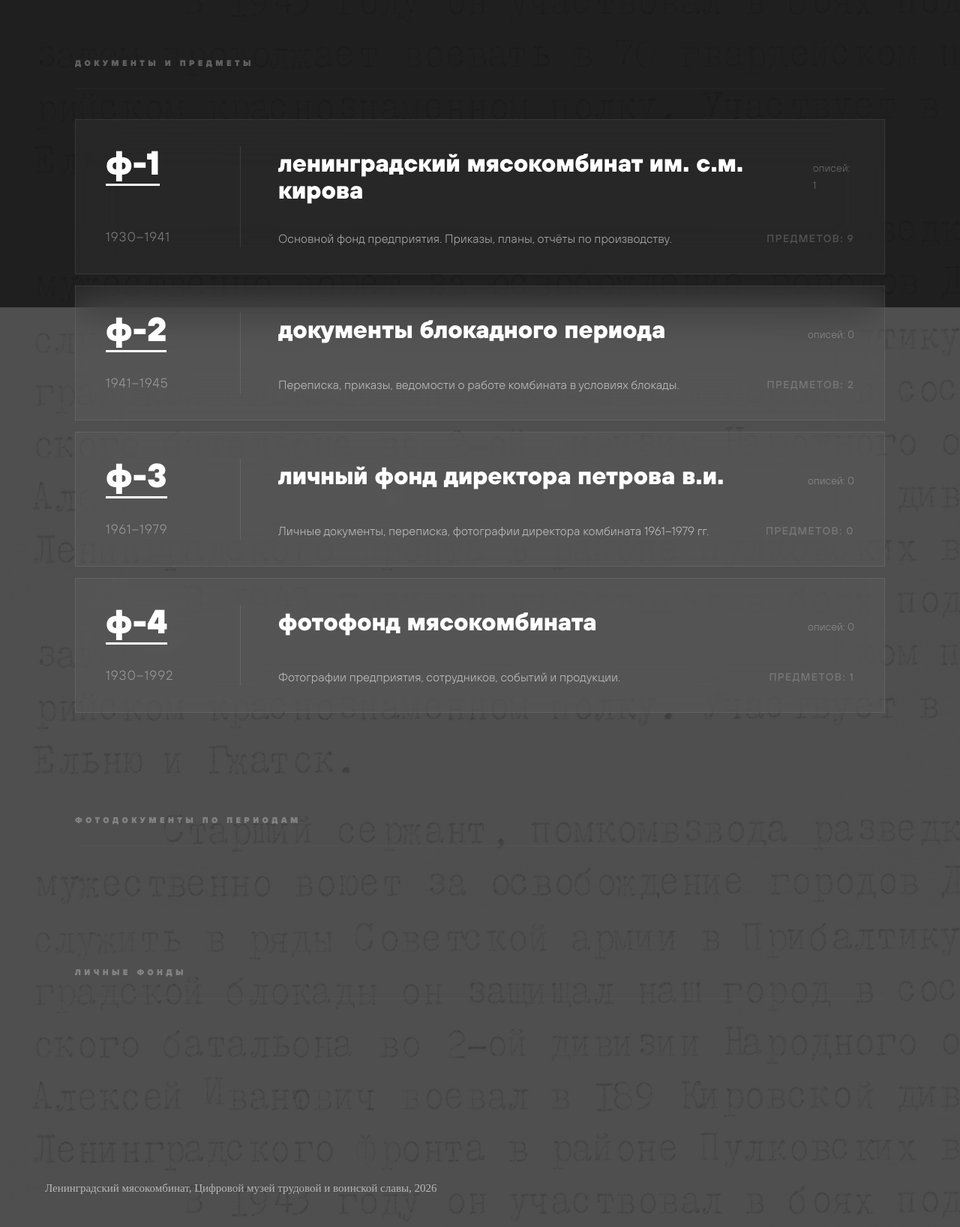
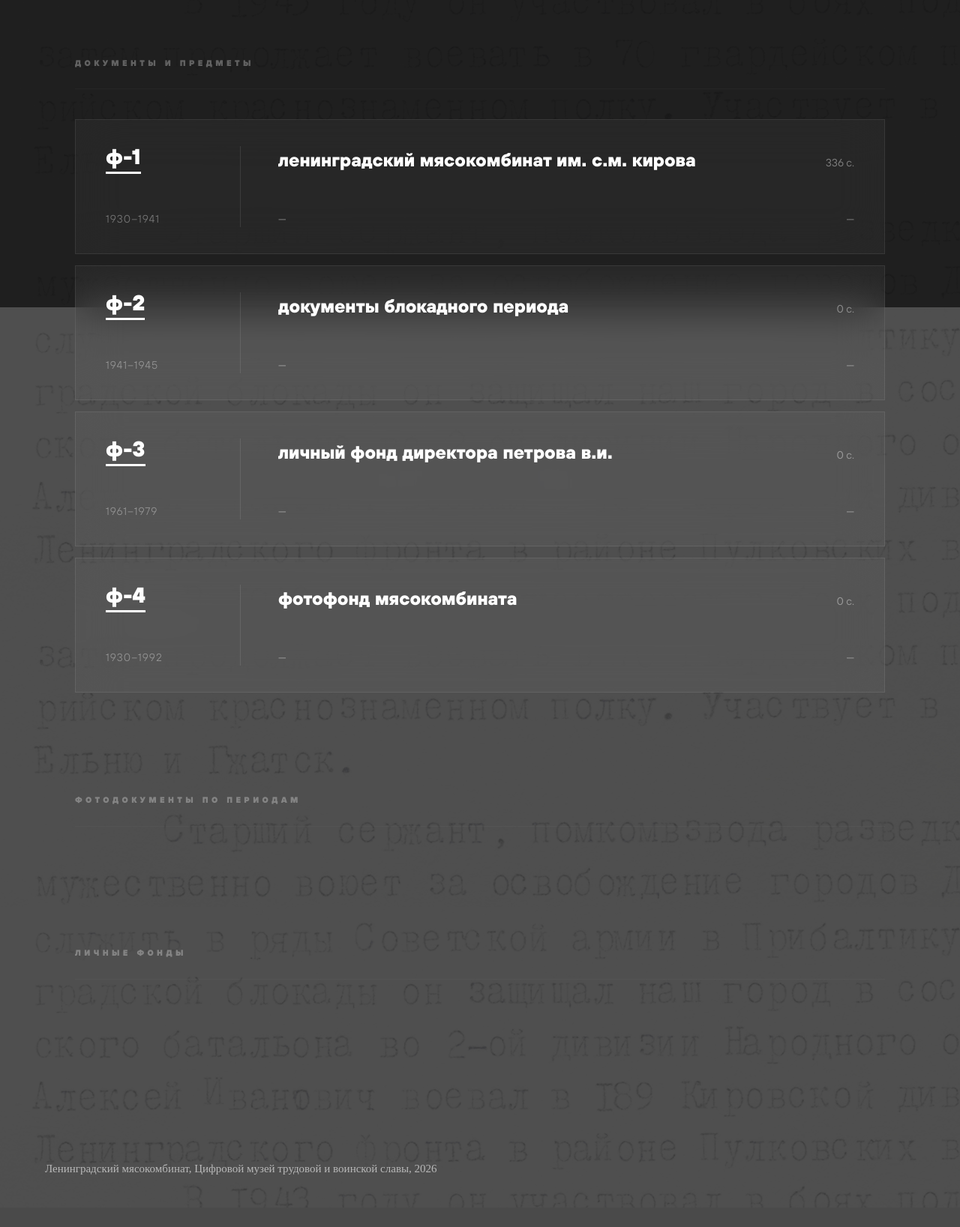
Before and after one commit to Ad1CS/Museum-website-white, a Django app: page /fond/funds/ in a window 1280 px wide. Shown: the part 390-2027 px from the top of the page at 75% size. After the commit the page ends 1993 px from the top, so only its background shows below. Run offline with Django 5.2, Linux system fonts and the light colour scheme; data comes from the database, SQL or seed files in the repository.

Commit message:
Update fond card metadata

```diff
--- a/apps/fond/admin.py
+++ b/apps/fond/admin.py
@@ -14,10 +14,11 @@ class InventoryInline(admin.TabularInline):
 
 @admin.register(Fund)
 class FundAdmin(admin.ModelAdmin):
-    list_display  = ['code', 'name', 'category', 'date_start', 'date_end', 'item_count']
+    list_display  = ['code', 'name', 'category', 'date_start', 'date_end', 'accession_number', 'pages_count', 'item_count']
     list_filter   = ['category']
-    search_fields = ['code', 'name', 'description']
+    search_fields = ['code', 'name', 'description', 'accession_number']
     inlines       = [InventoryInline]
+    fields        = ['category', 'code', 'name', 'description', 'date_start', 'date_end', 'accession_number', 'pages_count', 'admission_date']
 
     def item_count(self, obj):
         return obj.items.count()
--- a/apps/fond/models.py
+++ b/apps/fond/models.py
@@ -33,6 +33,12 @@ class Fund(models.Model):
     description = models.TextField('Описание', blank=True)
     date_start = models.IntegerField('Год начала', null=True, blank=True)
     date_end = models.IntegerField('Год окончания', null=True, blank=True)
+
+    # New fields for museum card layout
+    accession_number = models.CharField('Номер книги поступлений', max_length=100, blank=True)
+    pages_count = models.PositiveIntegerField('К-во страниц', default=0)
+    admission_date = models.DateField('Дата поступления', null=True, blank=True)
+
     created_at = models.DateTimeField(auto_now_add=True)
 
     class Meta:
@@ -45,6 +51,16 @@ class Fund(models.Model):
 
     def get_absolute_url(self):
         return reverse('fond:fund_detail', args=[self.pk])
+
+    @property
+    def display_pages_count(self):
+        """Returns manual pages_count if set, otherwise calculates sum from cases."""
+        if self.pages_count > 0:
+            return self.pages_count
+
+        # Calculate sum from cases
+        from django.db.models import Sum
+        return self.inventories.aggregate(total=Sum('cases__sheets_count'))['total'] or 0
 
     @property
     def dates_display(self):
--- a/templates/fond/case_detail.html
+++ b/templates/fond/case_detail.html
@@ -24,10 +24,13 @@
 
   /* Force ALL text in body to be white, EXCEPT ACTION BUTTONS */
   body.page-fond-dark,
-  body.page-fond-dark *:not(.btn-luxury-1-1) {
+  body.page-fond-dark *:not(.btn-luxury-1-1):not(.main-nav a) {
     color: #ffffff !important;
     font-family: 'TT Hoves', sans-serif !important;
   }
+
+  /* Restore navbar hover */
+  .main-nav a:hover, .main-nav a.active { color:#e69291 !important; }
 
   .page-margins-1-1 {
     max-width: 1700px;
--- a/templates/fond/fund_detail.html
+++ b/templates/fond/fund_detail.html
@@ -25,10 +25,13 @@
 
   /* Force ALL text in body to be white */
   body.page-fond-dark,
-  body.page-fond-dark * {
+  body.page-fond-dark *:not(.main-nav a) {
     color: #ffffff !important;
     font-family: 'TT Hoves', sans-serif !important;
   }
+
+  /* Restore navbar hover */
+  .main-nav a:hover, .main-nav a.active { color:#e69291 !important; }
 
   .page-margins-1-1 {
     max-width: 1700px;
--- a/templates/fond/funds_list.html
+++ b/templates/fond/funds_list.html
@@ -30,17 +30,23 @@
         <a href="{{ fund.get_absolute_url }}" class="fund-card-link">
           <div class="fund-row-refined">
             <div class="fund-left-col">
-              <div class="fund-id-label">{{ fund.code }}</div>
-              <div class="fund-year-label">{{ fund.dates_display }}</div>
+              <div class="fund-id-label" style="font-size: 1.8rem;">{{ fund.code }}</div>
+              <div class="fund-year-label" style="font-size: 0.9rem;">{{ fund.dates_display }}</div>
             </div>
             <div class="fund-right-col">
               <div class="fund-top-info">
-                <h2 class="fund-title-text">{{ fund.name|lower }}</h2>
-                <span class="fund-count-stats">описей: {{ fund.inventories.count }}</span>
+                <div style="display: flex; flex-direction: column;">
+                  <h2 class="fund-title-text" style="font-size: 1.5rem;">{{ fund.name|lower }}</h2>
+                </div>
+                <div style="text-align: right; font-size: 0.9rem; opacity: 0.4;">
+                  <div>{{ fund.display_pages_count }} с.</div>
+                </div>
               </div>
               <div class="fund-bottom-info">
-                <p class="fund-description-text">{{ fund.description|truncatewords:20|default:"описание данного фонда в настоящий момент подготавливается." }}</p>
-                <span class="fund-items-stats">предметов: {{ fund.items.count }}</span>
+                <div style="font-size: 0.9rem; opacity: 0.4;">{{ fund.accession_number|default:"—" }}</div>
+                <div style="text-align: right; font-size: 0.9rem; opacity: 0.4;">
+                  <div>{{ fund.admission_date|date:"d.m.Y"|default:"—" }}</div>
+                </div>
               </div>
             </div>
           </div>
@@ -57,17 +63,23 @@
         <a href="{{ fund.get_absolute_url }}" class="fund-card-link">
           <div class="fund-row-refined">
             <div class="fund-left-col">
-              <div class="fund-id-label">{{ fund.code }}</div>
-              <div class="fund-year-label">{{ fund.dates_display }}</div>
+              <div class="fund-id-label" style="font-size: 1.8rem;">{{ fund.code }}</div>
+              <div class="fund-year-label" style="font-size: 0.9rem;">{{ fund.dates_display }}</div>
             </div>
             <div class="fund-right-col">
               <div class="fund-top-info">
-                <h2 class="fund-title-text">{{ fund.name|lower }}</h2>
-                <span class="fund-count-stats">описей: {{ fund.inventories.count }}</span>
+                <div style="display: flex; flex-direction: column;">
+                  <h2 class="fund-title-text" style="font-size: 1.5rem;">{{ fund.name|lower }}</h2>
+                </div>
+                <div style="text-align: right; font-size: 0.9rem; opacity: 0.4;">
+                  <div>{{ fund.display_pages_count }} с.</div>
+                </div>
               </div>
               <div class="fund-bottom-info">
-                <p class="fund-description-text">{{ fund.description|truncatewords:20|default:"описание данного фонда в настоящий момент подготавливается." }}</p>
-                <span class="fund-items-stats">предметов: {{ fund.items.count }}</span>
+                <div style="font-size: 0.9rem; opacity: 0.4;">{{ fund.accession_number|default:"—" }}</div>
+                <div style="text-align: right; font-size: 0.9rem; opacity: 0.4;">
+                  <div>{{ fund.admission_date|date:"d.m.Y"|default:"—" }}</div>
+                </div>
               </div>
             </div>
           </div>
@@ -84,17 +96,23 @@
         <a href="{{ fund.get_absolute_url }}" class="fund-card-link">
           <div class="fund-row-refined">
             <div class="fund-left-col">
-              <div class="fund-id-label">{{ fund.code }}</div>
-              <div class="fund-year-label">{{ fund.dates_display }}</div>
+              <div class="fund-id-label" style="font-size: 1.8rem;">{{ fund.code }}</div>
+              <div class="fund-year-label" style="font-size: 0.9rem;">{{ fund.dates_display }}</div>
             </div>
             <div class="fund-right-col">
               <div class="fund-top-info">
-                <h2 class="fund-title-text">{{ fund.name|lower }}</h2>
-                <span class="fund-count-stats">описей: {{ fund.inventories.count }}</span>
+                <div style="display: flex; flex-direction: column;">
+                  <h2 class="fund-title-text" style="font-size: 1.5rem;">{{ fund.name|lower }}</h2>
+                </div>
+                <div style="text-align: right; font-size: 0.9rem; opacity: 0.4;">
+                  <div>{{ fund.display_pages_count }} с.</div>
+                </div>
               </div>
               <div class="fund-bottom-info">
-                <p class="fund-description-text">{{ fund.description|truncatewords:20|default:"описание данного фонда в настоящий момент подготавливается." }}</p>
-                <span class="fund-items-stats">предметов: {{ fund.items.count }}</span>
+                <div style="font-size: 0.9rem; opacity: 0.4;">{{ fund.accession_number|default:"—" }}</div>
+                <div style="text-align: right; font-size: 0.9rem; opacity: 0.4;">
+                  <div>{{ fund.admission_date|date:"d.m.Y"|default:"—" }}</div>
+                </div>
               </div>
             </div>
           </div>
```
Also changed, not shown: apps/fond/migrations/0005_fund_accession_number_fund_admission_date_and_more.py (added), fondCards.png (added).
